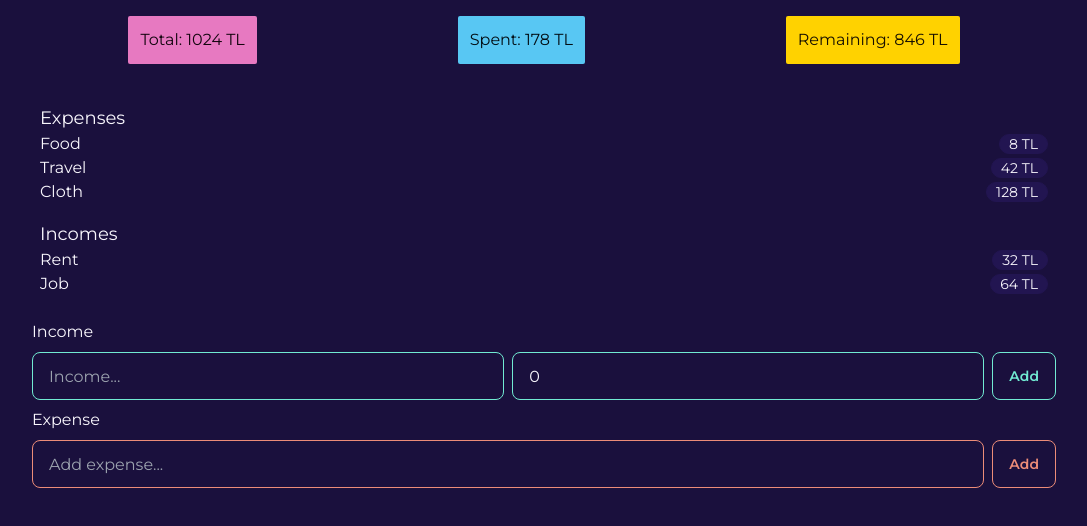
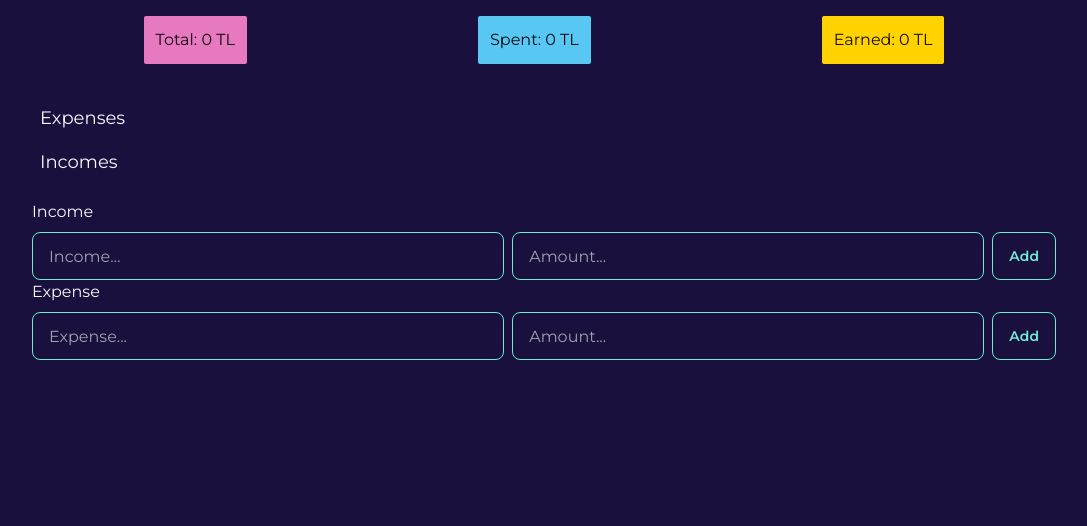
Before and after one commit to doguozcan/budget, a React (Vite) app: page / in a window 1280 px wide. Shown: the top 526 px of the page, without its empty margins (96-1183 px from the left). Built offline with nearby package versions, Linux system fonts and the light colour scheme.

Commit message:
Implement add expense functionality

```diff
--- a/src/App.jsx
+++ b/src/App.jsx
@@ -1,6 +1,6 @@
 import Total from './components/Total'
 import Spent from './components/Spent'
-import Remaining from './components/Remaining'
+import Earned from './components/Earned.jsx'
 import Expenses from './components/Expenses'
 import Incomes from './components/Incomes'
 import AddExpense from './components/AddExpense.jsx'
@@ -14,7 +14,7 @@ export default function App() {
         <div className="flex space-x-2 m-4 w-4/5 justify-around">
           <Total />
           <Spent />
-          <Remaining />
+          <Earned />
         </div>
         <div className="w-4/5 p-2">
           <Expenses />
--- a/src/components/AddExpense.jsx
+++ b/src/components/AddExpense.jsx
@@ -1,14 +1,49 @@
+import { useState } from 'react'
+import { useContext } from 'react'
+import { AppContext } from '../context/AppContext'
+import { v4 as uuidv4 } from 'uuid'
+
 const AddExpense = () => {
+  const { dispatch } = useContext(AppContext)
+
+  const [expenseName, setExpenseName] = useState('')
+  const [expenseAmount, setExpenseAmount] = useState('')
+
+  const handleSubmit = (e) => {
+    e.preventDefault()
+
+    dispatch({
+      type: 'ADD_EXPENSE',
+      payload: {
+        id: uuidv4(),
+        name: expenseName,
+        amount: parseInt(expenseAmount),
+      },
+    })
+
+    setExpenseName('')
+    setExpenseAmount('')
+  }
+
   return (
-    <form className="flex flex-col gap-2 my-2">
+    <form className="flex flex-col gap-2" onSubmit={handleSubmit}>
       <label>Expense</label>
       <div className="flex justify-between gap-2">
         <input
           type="text"
-          placeholder="Add expense..."
-          className="input input-bordered input-error w-full"
+          placeholder="Expense..."
+          className="input input-bordered input-success w-full"
+          value={expenseName}
+          onChange={(e) => setExpenseName(e.target.value)}
         />
-        <button className="btn btn-outline btn-error">Add</button>
+        <input
+          type="text"
+          placeholder="Amount..."
+          className="input input-bordered input-success w-full"
+          value={expenseAmount}
+          onChange={(e) => setExpenseAmount(e.target.value)}
+        />
+        <button className="btn btn-outline btn-success">Add</button>
       </div>
     </form>
   )
--- a/src/components/AddIncome.jsx
+++ b/src/components/AddIncome.jsx
@@ -7,7 +7,7 @@ const AddIncome = () => {
   const { dispatch } = useContext(AppContext)
 
   const [incomeName, setIncomeName] = useState('')
-  const [incomeAmount, setIncomeAmount] = useState(0)
+  const [incomeAmount, setIncomeAmount] = useState('')
 
   const handleSubmit = (e) => {
     e.preventDefault()
@@ -17,7 +17,7 @@ const AddIncome = () => {
       payload: {
         id: uuidv4(),
         name: incomeName,
-        amount: incomeAmount,
+        amount: parseInt(incomeAmount),
       },
     })
 
@@ -37,7 +37,7 @@ const AddIncome = () => {
           onChange={(e) => setIncomeName(e.target.value)}
         />
         <input
-          type="number"
+          type="text"
           placeholder="Amount..."
           className="input input-bordered input-success w-full"
           value={incomeAmount}
--- /dev/null
+++ b/src/components/Earned.jsx
@@ -0,0 +1,20 @@
+import { useContext } from 'react'
+import { AppContext } from '../context/AppContext'
+
+const Earned = () => {
+  const context = useContext(AppContext)
+  const incomes = context.state.incomes
+
+  let income = 0
+
+  for (let i = 0; i < incomes.length; i++) {
+    income += incomes[i].amount
+  }
+
+  return (
+    <div className="bg-accent text-accent-content p-3 rounded-sm">
+      Earned: {income} TL
+    </div>
+  )
+}
+export default Earned
--- a/src/components/Remaining.jsx
+++ /dev/null
@@ -1,21 +0,0 @@
-import { useContext } from 'react'
-import { AppContext } from '../context/AppContext'
-
-const Remaining = () => {
-  const context = useContext(AppContext)
-  const expenses = context.state.expenses
-  const total = context.state.total
-
-  let remaining = total
-
-  for (let i = 0; i < expenses.length; i++) {
-    remaining -= expenses[i].amount
-  }
-
-  return (
-    <div className="bg-accent text-accent-content p-3 rounded-sm">
-      Remaining: {remaining} TL
-    </div>
-  )
-}
-export default Remaining
--- a/src/context/AppContext.jsx
+++ b/src/context/AppContext.jsx
@@ -1,16 +1,16 @@
 import { createContext, useReducer } from 'react'
 
 const initialState = {
-  total: 1024,
-  incomes: [
-    { id: 1, name: 'Rent', amount: 32 },
-    { id: 2, name: 'Job', amount: 64 },
-  ],
-  expenses: [
-    { id: 1, name: 'Food', amount: 8 },
-    { id: 2, name: 'Travel', amount: 42 },
-    { id: 3, name: 'Cloth', amount: 128 },
-  ],
+  total: 0,
+  incomes: [],
+  expenses: [],
+}
+
+function calculateTotal(incomes, expenses) {
+  const totalIncome = incomes.reduce((acc, curr) => acc + curr.amount, 0)
+  const totalExpense = expenses.reduce((acc, curr) => acc + curr.amount, 0)
+
+  return totalIncome - totalExpense
 }
 
 export const AppContext = createContext()
@@ -18,42 +18,36 @@ export const AppContext = createContext()
 function AppReducer(state, action) {
   switch (action.type) {
     case 'ADD_INCOME':
+      const newIncomes = [...state.incomes, action.payload]
       return {
         ...state,
-        incomes: [...state.incomes, action.payload],
-        total: state.total + action.payload.amount,
+        incomes: newIncomes,
+        total: calculateTotal(newIncomes, state.expenses),
       }
     case 'REMOVE_INCOME':
       const updatedIncomes = state.incomes.filter(
         (income) => income.id !== action.payload
       )
-      const removedIncome = state.incomes.find(
-        (income) => income.id === action.payload
-      )
-
       return {
         ...state,
         incomes: updatedIncomes,
-        total: state.total - removedIncome ? removedIncome.amount : 0,
+        total: calculateTotal(updatedIncomes, state.expenses),
       }
     case 'ADD_EXPENSE':
+      const newExpenses = [...state.expenses, action.payload]
       return {
         ...state,
-        expenses: [...state.expenses, action.payload],
-        total: state.total - action.payload.amount,
+        expenses: newExpenses,
+        total: calculateTotal(state.incomes, newExpenses),
       }
     case 'REMOVE_EXPENSE':
-      const updatedExpense = state.expenses.filter(
+      const updatedExpenses = state.expenses.filter(
         (expense) => expense.id !== action.payload
       )
-      const removedExpense = state.expenses.find(
-        (expense) => expense.id === action.payload
-      )
-
       return {
         ...state,
         expenses: updatedExpense,
-        total: state.total - removedExpense ? removedExpense.amount : 0,
+        total: calculateTotal(state.incomes, updatedExpenses),
       }
     default:
       return state
```
